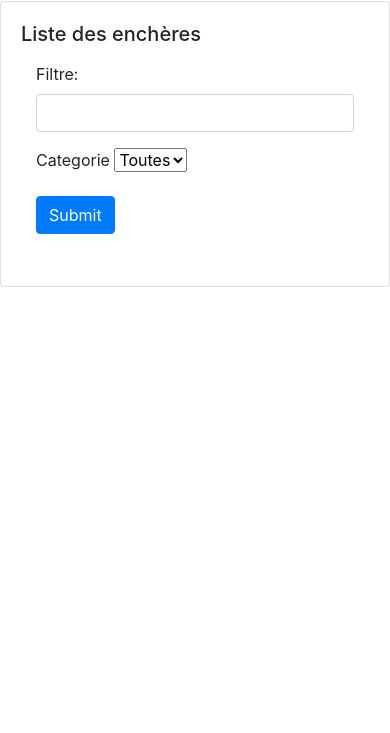
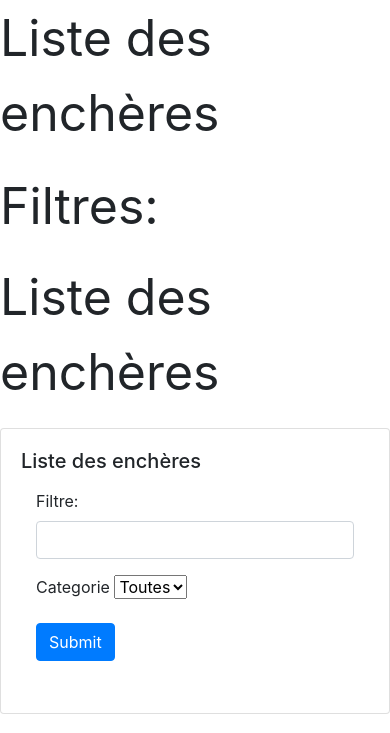
Before and after one commit to Mami-eni/encheres, a Java web app: template WebContent/WEB-INF/accueil.jsp in a window 390 px wide. Shown: the part 111-844 px from the top of the page. Run offline with Tomcat 11, a stand-in JSP engine, Linux system fonts and the light colour scheme; the template is opened without the code that fills it, so the values that code supplies are empty.

Commit message:
Mise a jour page accueil

```diff
--- a/WebContent/WEB-INF/accueil.jsp
+++ b/WebContent/WEB-INF/accueil.jsp
@@ -10,6 +10,33 @@
 	<%@ include file="template/nav.jsp"%>
 
 
+	  <div class="row">
+	      <div class="col-sm-2"></div>
+	      <div class="col-sm-8"><p class="title">Liste des enchères</p></div>
+	      <div class="col-sm-2"></div>
+      </div>
+
+
+	  <div class="row">
+	      <div class="col-sm-2"></div>
+
+	      <div class="col-sm-4">
+	      	<p class="title">Filtres:</p>
+
+
+	      </div>
+
+
+
+
+
+
+	      <div class="col-sm-4">
+	      <p class="title">Liste des enchères</p>
+	      </div>
+
+	      <div class="col-sm-2"></div>
+      </div>
 
 
 
@@ -24,8 +51,7 @@
 					<h5 class="card-title">Liste des enchères</h5>
 					<p class="card-text">
 
-					<%@ include file="template/messageErreur.jsp"%>
-
+						<%@ include file="template/messageErreur.jsp"%>
 					<form method="post"
 						action="${pageContext.request.contextPath}/encheres">
 						<div class="container-fluid justify-content-between">
@@ -64,21 +90,21 @@
 								<legend>achats</legend>
 
 								<input type="checkbox" name="flitreCheckboxAchat"
-									value="ouvertes" > enchères ouvertes<br> <input
+									value="ouvertes"> enchères ouvertes<br> <input
 									type="checkbox" name="flitreCheckboxAchat" value="mesEncheres">
 								mes enchères <br> <input type="checkbox"
-									name="flitreCheckboxAchat" value="enchereObtenues">
-								mes enchères remportées<br> <br>
+									name="flitreCheckboxAchat" value="enchereObtenues"> mes
+								enchères remportées<br> <br>
 							</fieldset>
 							<fieldset>
 								<legend>ventes</legend>
 
 								<input type="checkbox" name="flitreCheckboxVente"
-									value="encours" disabled=true> mes ventes en cours<br> <input
-									type="checkbox" name="flitreCheckboxVente" value="attente" disabled=true>
-								ventes non débutées<br> <input type="checkbox"
-									name="flitreCheckboxVente" value="clos" disabled=true> ventes
-								terminées<br> <br>
+									value="encours" disabled=true> mes ventes en cours<br>
+								<input type="checkbox" name="flitreCheckboxVente"
+									value="attente" disabled=true> ventes non débutées<br>
+								<input type="checkbox" name="flitreCheckboxVente" value="clos"
+									disabled=true> ventes terminées<br> <br>
 
 							</fieldset>
 
@@ -115,9 +141,11 @@
 
 																<p class="card-text">${article.nom}</p>
 
-																<p class="card-text">Prix: ${meilleureEnchere.get(article.getNumero())}</p>
+																<p class="card-text">Prix:
+																	${meilleureEnchere.get(article.getNumero())}</p>
 
-																<p class="card-text">Fin de l'enchère:${article.dateFinEncheres}</p>
+																<p class="card-text">Fin de
+																	l'enchère:${article.dateFinEncheres}</p>
 																<p class="card-text">Vendeur:${article.getUtilisateur().pseudo}</p>
 
 															</c:when>
@@ -190,7 +218,8 @@
 
 																</c:choose>
 
-																<p class="card-text">Prix: ${meilleureEnchere.get(article.getNumero())}</p>
+																<p class="card-text">Prix:
+																	${meilleureEnchere.get(article.getNumero())}</p>
 																<p class="card-text">Fin de l'enchère:
 																	${article.dateFinEncheres}</p>
 																<a class="card-text"
@@ -208,8 +237,7 @@
 											</div>
 										</div>
 									</div>
-
-					</div>
+						</div>
 
 					</c:forEach>
 
--- a/src/fr/eni/ecole/dal/ArticleJDBC.java
+++ b/src/fr/eni/ecole/dal/ArticleJDBC.java
@@ -108,6 +108,8 @@ public class ArticleJDBC implements ArticleDAO {
 			else if( rs.getDate("date_fin_encheres").toLocalDate().isBefore(LocalDate.now()) || rs.getDate("date_fin_encheres").toLocalDate().isEqual(LocalDate.now()))
 			{
 				art.setEtatVente("fini");
+
+
 				// setter le prix de vente
 				// update base de donnée
 			}
```
Also changed, not shown: 1 other file.
